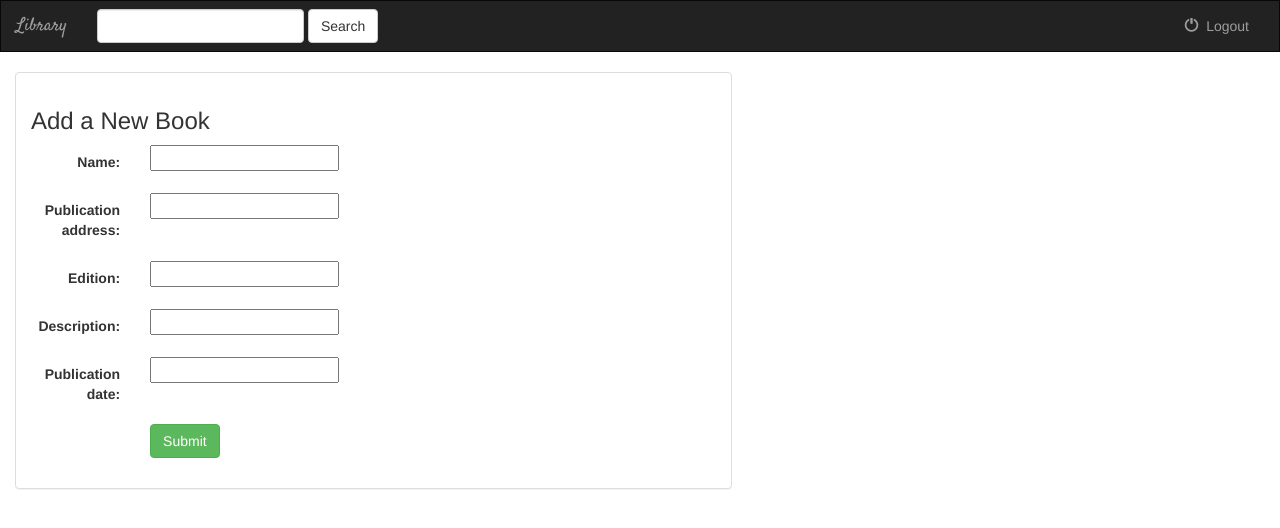
After one commit to bandana-khadka/aip, a Django app: page /add_book/ in a window 1280 px wide. The commit adds this page. Shown: the top 528 px of the page. Run offline with Django 3.2, Linux system fonts and the light colour scheme; a user stored in the database is signed in; some libraries are stand-ins or nearby versions.

Commit message:
add new book function

```diff
--- a/book/forms.py
+++ b/book/forms.py
@@ -1,5 +1,6 @@
 from django.contrib.auth.models import User
 from django import forms
+from .models import Book, Author
 
 class UserForm(forms.ModelForm):
     password = forms.CharField(widget=forms.PasswordInput)
@@ -7,3 +8,10 @@ class UserForm(forms.ModelForm):
     class Meta:
         model = User
         fields = ['username', 'email', 'password']
+
+
+class BookForm(forms.ModelForm):
+
+    class Meta:
+        model = Book
+        fields = ['name', 'publication_address', 'edition', 'description', 'publication_date']
--- a/book/templates/book/base.html
+++ b/book/templates/book/base.html
@@ -21,7 +21,7 @@
                 <span class="icon-bar"></span>
                 <span class="icon-bar"></span>
             </button>
-            <a class="navbar-brand" href="{% url 'book:index' %}">Library</a>
+            <a class="navbar-brand" href="{% url 'book:all' %}">Library</a>
         </div>
 
         <!-- Items -->
--- /dev/null
+++ b/book/templates/book/user/new_book.html
@@ -0,0 +1,32 @@
+{% extends 'book/base.html' %}
+{% block title %}Add New Book{% endblock %}
+
+{% block body %}
+<div class="container-fluid">
+
+    <div class="row">
+
+        <div class="col-sm-12 col-md-7">
+            <div class="panel panel-default">
+                <div class="panel-body">
+                    <h3>Add a New Book</h3>
+                    {% if error_message %}
+                        <p><strong>{{ error_message }}</strong></p>
+                    {% endif %}
+                    <form class="form-horizontal" role="form" action="" method="post" enctype="multipart/form-data">
+                        {% csrf_token %}
+                        {% include 'book/form_template.html' %}
+                        <div class="form-group">
+                            <div class="col-sm-offset-2 col-sm-10">
+                                <button type="submit" class="btn btn-success">Submit</button>
+                            </div>
+                        </div>
+                    </form>
+                </div>
+            </div>
+        </div>
+
+    </div>
+
+</div>
+{% endblock %}
--- a/book/urls.py
+++ b/book/urls.py
@@ -4,8 +4,10 @@ from . import views
 
 urlpatterns = [
     url(r'^$', views.index, name='index'),
+    url(r'^book/all$', views.all, name='all'),
     url(r'^(?P<book_id>[0-9]+)/$', views.detail, name='detail'),
     url(r'^book_detail/(?P<book_id>[0-9]+)/$', views.book_detail, name='book_detail'),
+    url(r'^add_book/$', views.add_book, name='add_book'),
     url(r'^register/$', views.register, name='register'),
     url(r'^login_user/$', views.login_user, name='login_user'),
     url(r'^logout_user/$', views.logout_user, name='logout_user'),
--- a/book/views.py
+++ b/book/views.py
@@ -3,10 +3,8 @@ from django.shortcuts import render, redirect
 from django.contrib.auth import authenticate, login
 from django.views import generic
 from django.views.generic import View
-from .forms import UserForm
+from .forms import UserForm, BookForm
 from django.contrib.auth import logout
-
-# Create your views here.
 from django.http import HttpResponse
 
 
@@ -14,17 +12,18 @@ def index(request):
     all_books = Book.objects.all()
     return render(request, 'book/home.html', {'all_books': all_books})
 
+def all(request):
+    all_books = Book.objects.all()
+    return render(request, 'book/user/index.html', {'all_books': all_books})
+
 
 def detail(request, book_id):
     book = Book.objects.get(id=book_id)
     return render(request, 'book/details.html', {'book_description': book.description})
-    return HttpResponse("<h2>Details for Book ID: " + str(book_id) + "</h2>")
 
 def book_detail(request, book_id):
     book = Book.objects.get(id=book_id)
     return render(request, 'book/user/details.html', {'book_description': book.description})
-    return HttpResponse("<h2>Details for Book ID: " + str(book_id) + "</h2>")
-
 
 def logout_user(request):
     logout(request)
@@ -64,9 +63,29 @@ def register(request):
         if user is not None:
             if user.is_active:
                 login(request, user)
-                books = Book.objects.filter(user=request.user)
+                books = Book.objects.all()
                 return render(request, 'book/user/index.html', {'books': books})
     context = {
         "form": form,
     }
     return render(request, 'book/register.html', context)
+
+
+def add_book(request):
+    if not request.user.is_authenticated():
+        return render(request, 'book/login.html')
+    else:
+        form = BookForm(request.POST or None)
+        if form.is_valid():
+            book = form.save(commit=False)
+            book.name = form.cleaned_data['name']
+            book.publication_address = form.cleaned_data['publication_address']
+            book.edition = form.cleaned_data['edition']
+            book.description = form.cleaned_data['description']
+            book.publication_date = form.cleaned_data['publication_date']
+            book.save()
+            return render(request, 'book/user/details.html', {'book_description': book.description})
+        context = {
+            "form": form,
+        }
+        return render(request, 'book/user/new_book.html', context)
```
Also changed, not shown: book/templates/book/user/index.html (+8 -0 lines), db.sqlite3.
